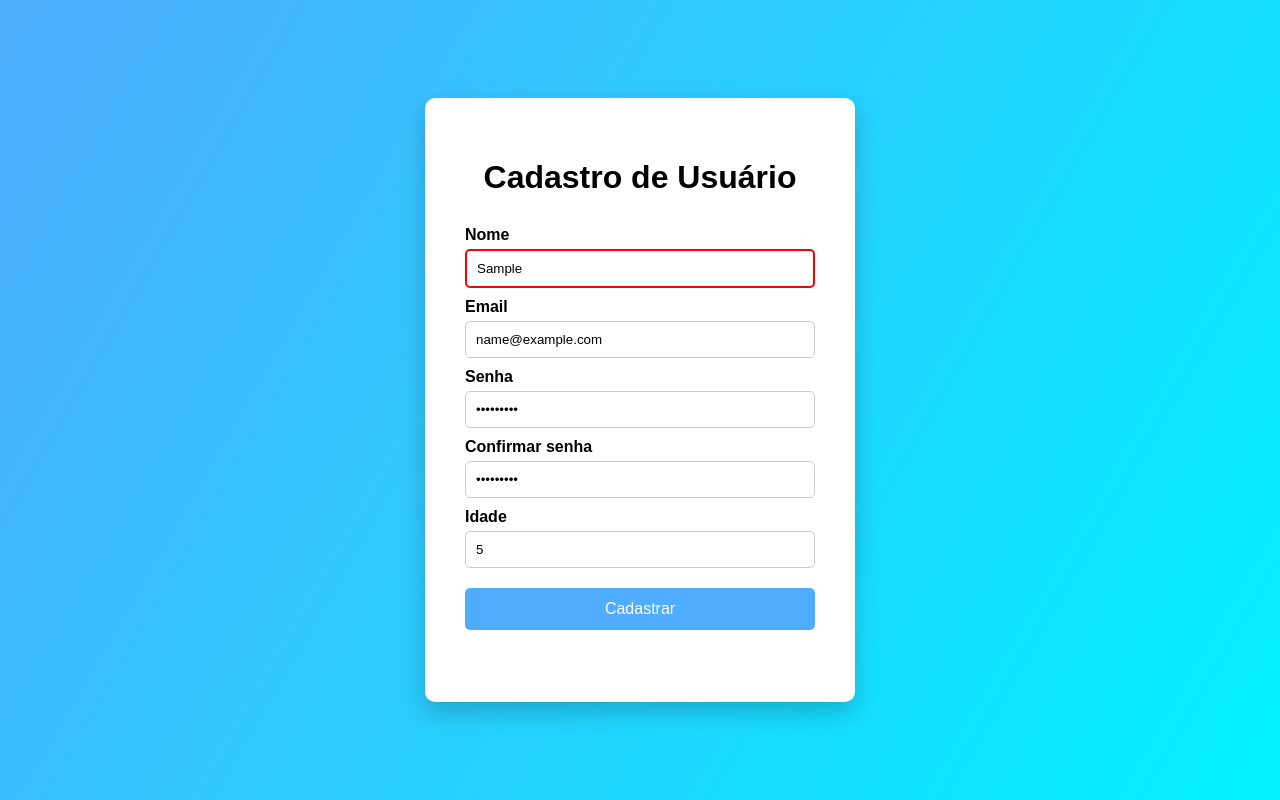
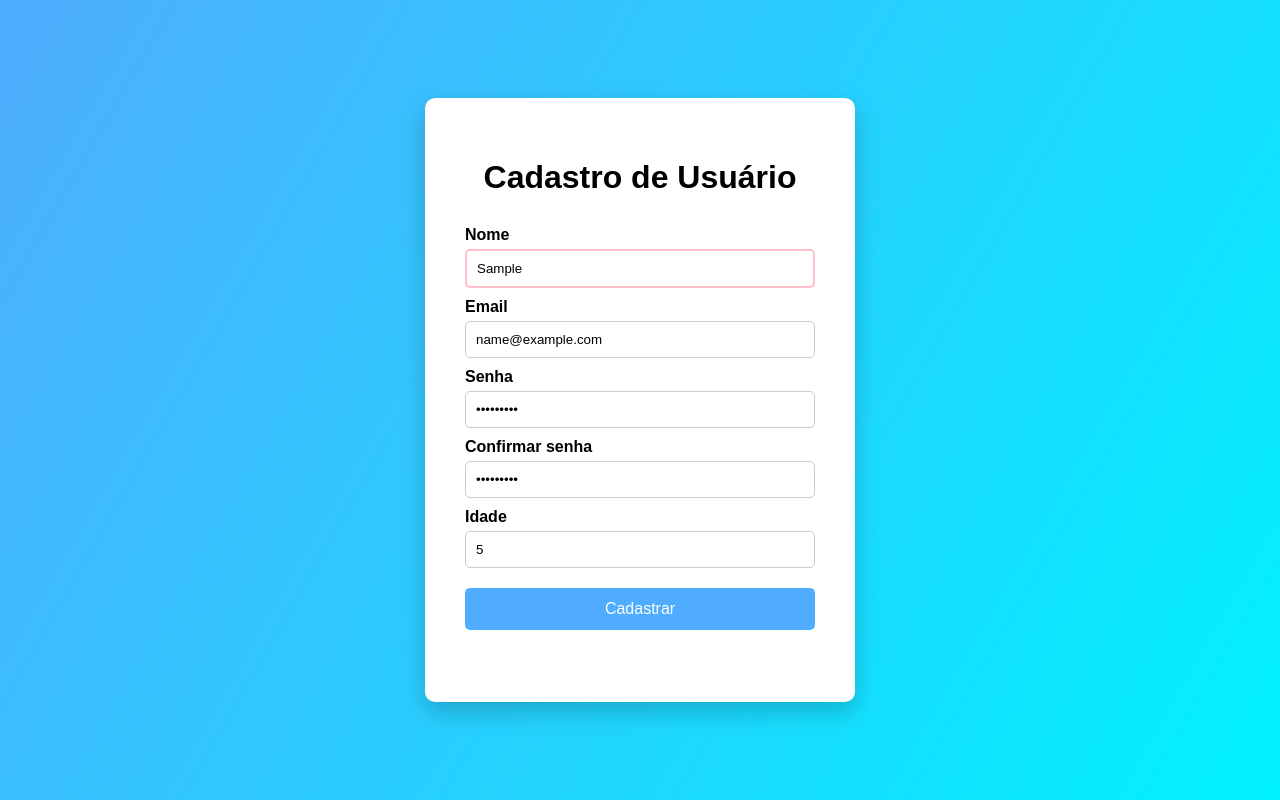
Before and after one commit to eduforsaoluis/formulario-joseegberto31, a plain HTML site: page index.html in a window 1280 px wide. Both pictures are taken after typing "Sample", "name@example.com", "Sample123", "Sample123", "5" into the empty fields and a click on the button "Cadastrar". Drawn offline with Linux system fonts and the light colour scheme.

Commit message:
mudei a cor do erro

```diff
--- a/style.css
+++ b/style.css
@@ -78,7 +78,7 @@ background: #2196f3;
 
 .erro {
 
-border: 2px solid red;
+border: 2px solid pink;
 
 }
 
```
